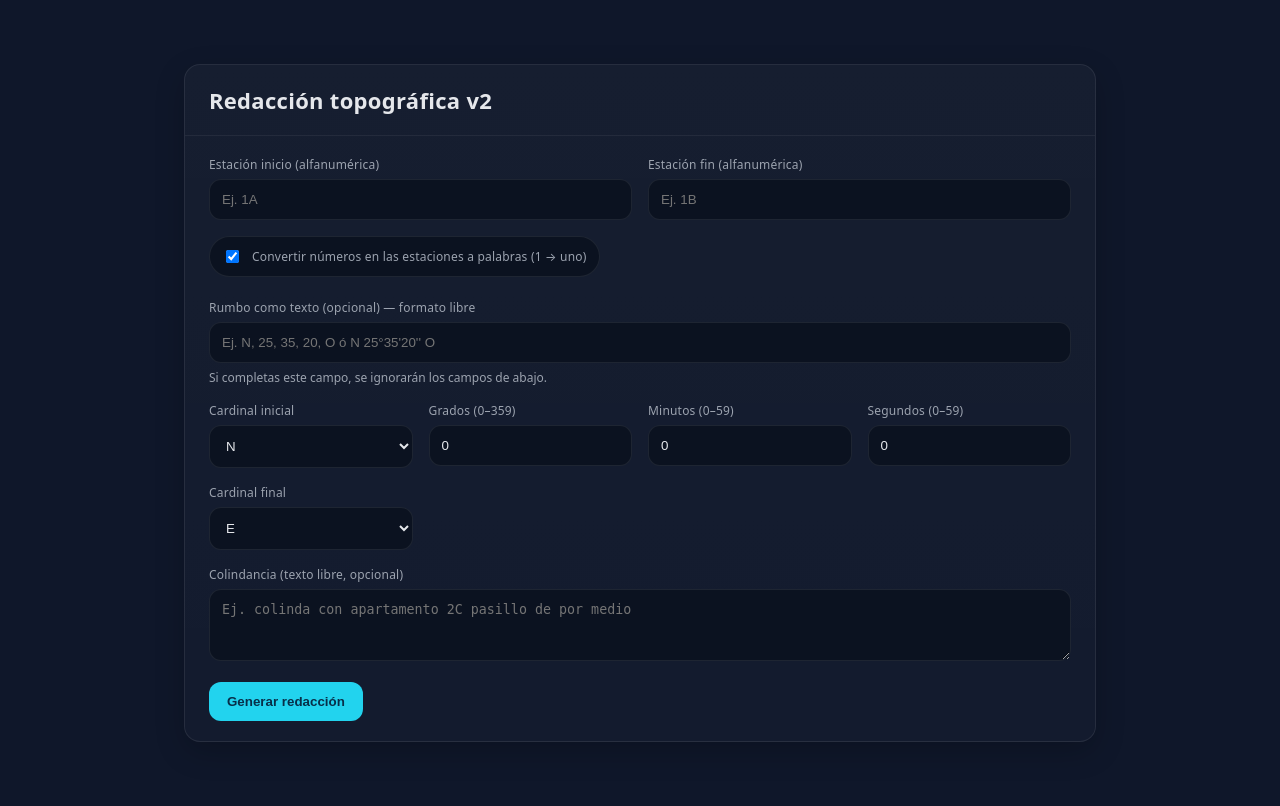
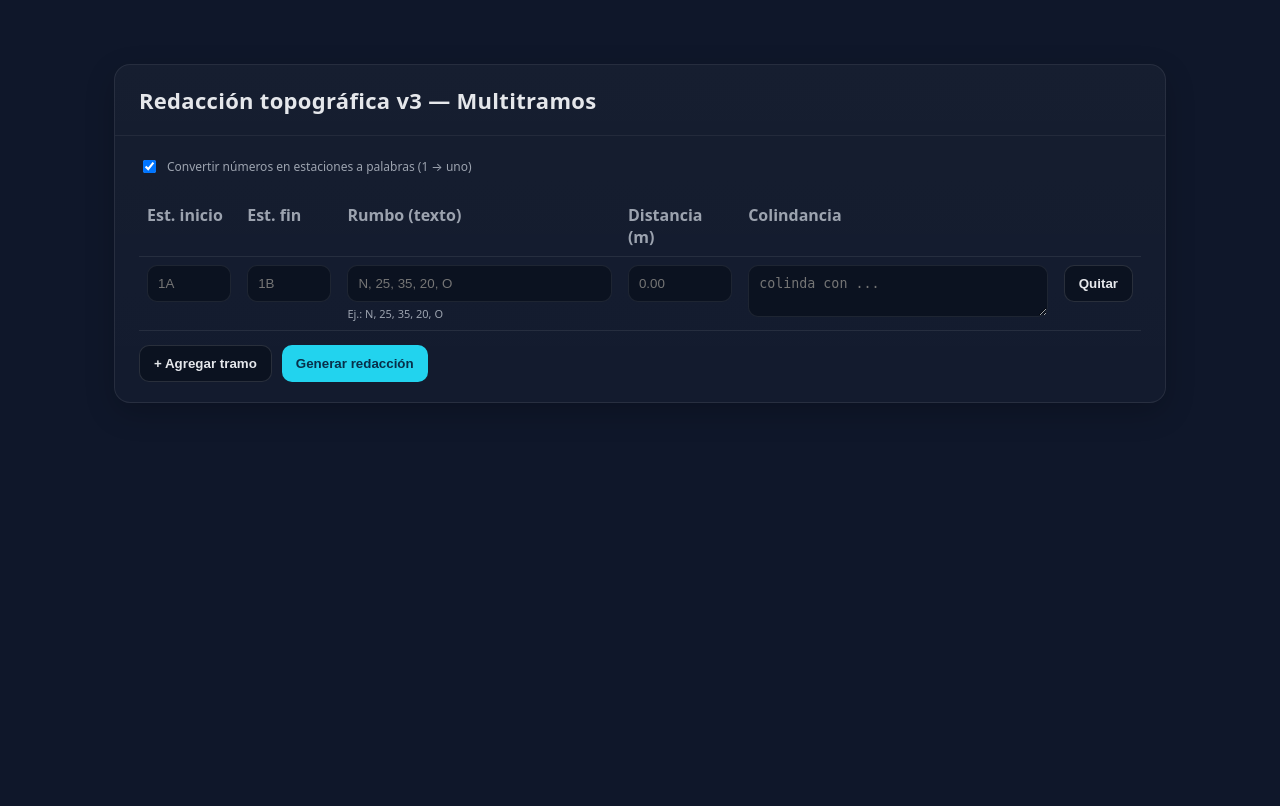
Before and after one commit to Mlopez1980/redaccion-topografica-v2, a Flask app: page / in a window 1280 px wide. After the commit the page ends 403 px from the top, so only its background shows below. Run offline with Flask 3, Linux system fonts and the light colour scheme.

Commit message:
Add files via upload

```diff
--- a/render.yaml
+++ b/render.yaml
@@ -1,6 +1,6 @@
 services:
   - type: web
-    name: redaccion-topografica-v2
+    name: redaccion-topografica-v3
     env: python
     plan: free
     buildCommand: "pip install -r requirements.txt"
--- a/templates/formulario.html
+++ b/templates/formulario.html
@@ -3,148 +3,78 @@
 <head>
   <meta charset="utf-8" />
   <meta name="viewport" content="width=device-width, initial-scale=1" />
-  <title>Redacción topográfica v2</title>
+  <title>Redacción topográfica v3 — Multitramos</title>
   <style>
     :root { --bg:#0f172a; --card:#111827; --ink:#e5e7eb; --muted:#9ca3af; --accent:#22d3ee; }
     *{ box-sizing: border-box; }
     body{ margin:0; font-family: ui-sans-serif, system-ui, -apple-system, Segoe UI, Roboto, Ubuntu, Cantarell; background:var(--bg); color:var(--ink);}
-    .wrap{ max-width: 960px; margin: 40px auto; padding: 24px; }
+    .wrap{ max-width: 1100px; margin: 40px auto; padding: 24px; }
     .card{ background: linear-gradient(180deg, rgba(255,255,255,0.03), rgba(255,255,255,0.02)); border:1px solid rgba(255,255,255,.08); border-radius: 16px; box-shadow: 0 10px 30px rgba(0,0,0,.2); }
     .card h1{ margin: 0; padding: 20px 24px; border-bottom:1px solid rgba(255,255,255,.06); font-size: 22px; letter-spacing: .3px; }
     .content{ padding: 20px 24px; }
-    .grid{ display:grid; grid-template-columns: repeat(12, 1fr); gap: 16px; }
-    label{ display:block; font-size: 12px; color: var(--muted); margin-bottom: 6px; letter-spacing:.2px; }
-    input[type="text"], input[type="number"], textarea, select{ width: 100%; padding: 12px 12px; border-radius: 12px; border:1px solid rgba(255,255,255,.08); background:#0b1220; color:var(--ink); outline:none; }
-    textarea{ min-height: 72px; }
-    .hint{ font-size: 12px; color: var(--muted); margin-top: 6px; }
-    .btn{ appearance:none; border:0; background: var(--accent); color:#082f49; font-weight: 700; padding: 12px 18px; border-radius: 12px; cursor:pointer; transition:.2s transform ease; }
-    .btn:hover{ transform: translateY(-1px); }
-    .row{ grid-column: span 12; }
-    .col-6{ grid-column: span 6; }
-    .col-4{ grid-column: span 4; }
-    .col-3{ grid-column: span 3; }
-    .pill{ display:inline-flex; gap:10px; align-items:center; padding: 10px 12px; border-radius: 999px; background:#0b1220; border:1px solid rgba(255,255,255,.08); }
-    .out{ background:#0b1220; border:1px dashed rgba(255,255,255,.18); padding: 14px 16px; border-radius: 12px; }
+    label{ font-size: 12px; color: var(--muted); }
+    input[type="text"], input[type="number"], textarea{ width: 100%; padding: 10px 10px; border-radius: 10px; border:1px solid rgba(255,255,255,.08); background:#0b1220; color:var(--ink); outline:none; }
+    textarea{ min-height: 48px; }
+    table{ width:100%; border-collapse: collapse; margin-top: 10px;}
+    th, td{ border-bottom:1px solid rgba(255,255,255,.08); padding:8px; vertical-align: top; }
+    th{ text-align:left; color:var(--muted); font-weight:600; }
+    .btn{ appearance:none; border:0; background: var(--accent); color:#082f49; font-weight: 700; padding: 10px 14px; border-radius: 10px; cursor:pointer; }
+    .btn.secondary{ background:#0b1220; color:var(--ink); border:1px solid rgba(255,255,255,.12); }
+    .row{ margin-top: 14px; }
+    .out{ background:#0b1220; border:1px dashed rgba(255,255,255,.18); padding: 14px 16px; border-radius: 12px; margin-top:10px; }
     .err{ color:#fecaca; }
     code{ color:#93c5fd; }
-    .actions{ display:flex; gap:12px; flex-wrap:wrap; }
   </style>
 </head>
 <body>
   <div class="wrap">
     <div class="card">
-      <h1>Redacción topográfica v2</h1>
+      <h1>Redacción topográfica v3 — Multitramos</h1>
       <div class="content">
-        <form method="post" class="grid">
-          <div class="col-6">
-            <label for="est_ini">Estación inicio (alfanumérica)</label>
-            <input type="text" id="est_ini" name="est_ini" placeholder="Ej. 1A" required>
-          </div>
-          <div class="col-6">
-            <label for="est_fin">Estación fin (alfanumérica)</label>
-            <input type="text" id="est_fin" name="est_fin" placeholder="Ej. 1B" required>
-          </div>
+        <form method="post" id="form-tramos">
+          <label style="display:inline-flex; gap:8px; align-items:center; margin-bottom:10px;">
+            <input type="checkbox" name="convertir" checked>
+            <span>Convertir números en estaciones a palabras (1 → uno)</span>
+          </label>
 
-          <div class="row">
-            <label class="pill">
-              <input type="checkbox" name="convertir" checked>
-              <span>Convertir números en las estaciones a palabras (1 → uno)</span>
-            </label>
-          </div>
+          <table id="tabla">
+            <thead>
+              <tr>
+                <th style="width:10%">Est. inicio</th>
+                <th style="width:10%">Est. fin</th>
+                <th style="width:28%">Rumbo (texto)</th>
+                <th style="width:12%">Distancia (m)</th>
+                <th>Colindancia</th>
+                <th style="width:8%"></th>
+              </tr>
+            </thead>
+            <tbody id="tbody">
+            </tbody>
+          </table>
 
-          <div class="row">
-            <label for="rumbo_texto">Rumbo como texto (opcional) — formato libre</label>
-            <input type="text" id="rumbo_texto" name="rumbo_texto" placeholder="Ej. N, 25, 35, 20, O ó N 25°35'20'' O">
-            <div class="hint">Si completas este campo, se ignorarán los campos de abajo.</div>
-          </div>
-
-          <div class="col-3">
-            <label for="card1">Cardinal inicial</label>
-            <select name="card1" id="card1">
-              <option value="N">N</option>
-              <option value="S">S</option>
-            </select>
-          </div>
-          <div class="col-3">
-            <label for="grados">Grados (0–359)</label>
-            <input type="number" id="grados" name="grados" min="0" max="359" value="0">
-          </div>
-          <div class="col-3">
-            <label for="minutos">Minutos (0–59)</label>
-            <input type="number" id="minutos" name="minutos" min="0" max="59" value="0">
-          </div>
-          <div class="col-3">
-            <label for="segundos">Segundos (0–59)</label>
-            <input type="number" id="segundos" name="segundos" min="0" max="59" value="0">
-          </div>
-          <div class="col-3">
-            <label for="card2">Cardinal final</label>
-            <select name="card2" id="card2">
-              <option value="E">E</option>
-              <option value="O">O</option>
-            </select>
-          </div>
-
-          <div class="row">
-            <label for="colindancia">Colindancia (texto libre, opcional)</label>
-            <textarea id="colindancia" name="colindancia" placeholder="Ej. colinda con apartamento 2C pasillo de por medio"></textarea>
-          </div>
-
-          <div class="row">
+          <div class="row" style="display:flex; gap:10px;">
+            <button class="btn secondary" type="button" onclick="agregarFila()">+ Agregar tramo</button>
             <button class="btn" type="submit">Generar redacción</button>
           </div>
         </form>
 
         {% if errores and errores|length %}
-          <div class="row">
-            <div class="out err">
-              <strong>Revisa:</strong>
-              <ul>
-                {% for e in errores %}<li>{{ e }}</li>{% endfor %}
-              </ul>
-            </div>
+          <div class="out err">
+            <strong>Revisa:</strong>
+            <ul>{% for e in errores %}<li>{{ e }}</li>{% endfor %}</ul>
           </div>
         {% endif %}
 
         {% if resultado %}
-          <div class="row">
-            <div class="out">
-              <p><strong>Redacción completa:</strong></p>
-              <p>{{ resultado.redaccion }}</p>
-            </div>
-          </div>
-          <div class="grid">
-            <div class="col-6">
-              <div class="out">
-                <p><strong>Rumbo en texto:</strong></p>
-                <p>{{ resultado.rumbo_texto }}</p>
-              </div>
-            </div>
-            <div class="col-6">
-              <div class="out">
-                <p><strong>Rumbo compacto (solicitado):</strong></p>
-                <p><code>{{ resultado.rumbo_compacto_solicitado }}</code></p>
-                <p class="hint">Formato exacto: <code>N ° G MM´SS´ O</code></p>
-              </div>
-            </div>
-            <div class="col-6">
-              <div class="out">
-                <p><strong>Rumbo compacto (convencional):</strong></p>
-                <p><code>{{ resultado.rumbo_compacto_convencional }}</code></p>
-              </div>
-            </div>
+          <div class="out">
+            <p><strong>Redacción completa:</strong></p>
+            <pre style="white-space:pre-wrap;">{{ resultado.redaccion_total }}</pre>
           </div>
 
           <div class="row">
             {% if docx_ready %}
-              <form method="post" action="/descargar" class="actions">
-                <input type="hidden" name="redaccion" value="{{ resultado.redaccion }}">
-                <input type="hidden" name="rumbo_texto" value="{{ resultado.rumbo_texto }}">
-                <input type="hidden" name="rumbo_compacto_solicitado" value="{{ resultado.rumbo_compacto_solicitado }}">
-                <input type="hidden" name="rumbo_compacto_convencional" value="{{ resultado.rumbo_compacto_convencional }}">
-                <input type="hidden" name="est_ini_txt" value="{{ resultado.est_ini_txt }}">
-                <input type="hidden" name="est_fin_txt" value="{{ resultado.est_fin_txt }}">
-                <input type="hidden" name="colindancia" value="{{ resultado.colindancia }}">
+              <form method="post" action="/descargar">
+                <input type="hidden" name="payload_json" value="{{ resultado.payload_json|e }}">
                 <button class="btn" type="submit">Descargar Word (.docx)</button>
               </form>
             {% else %}
@@ -157,5 +87,31 @@
       </div>
     </div>
   </div>
+
+  <template id="tpl-fila">
+    <tr>
+      <td><input type="text" name="est_ini[]" placeholder="1A"></td>
+      <td><input type="text" name="est_fin[]" placeholder="1B"></td>
+      <td>
+        <input type="text" name="rumbo_texto[]" placeholder="N, 25, 35, 20, O">
+        <div style="font-size:11px; color:#9ca3af; margin-top:4px;">Ej.: N, 25, 35, 20, O</div>
+      </td>
+      <td><input type="number" step="0.01" name="distancia[]" placeholder="0.00"></td>
+      <td><textarea name="colindancia[]" placeholder="colinda con ..."></textarea></td>
+      <td><button type="button" class="btn secondary" onclick="eliminarFila(this)">Quitar</button></td>
+    </tr>
+  </template>
+
+  <script>
+    function agregarFila() {
+      const tpl = document.getElementById('tpl-fila').content.cloneNode(true);
+      document.getElementById('tbody').appendChild(tpl);
+    }
+    function eliminarFila(btn) {
+      btn.closest('tr').remove();
+    }
+    // arranca con una fila
+    window.addEventListener('DOMContentLoaded', () => agregarFila());
+  </script>
 </body>
 </html>
```
Also changed, not shown: README.md.
